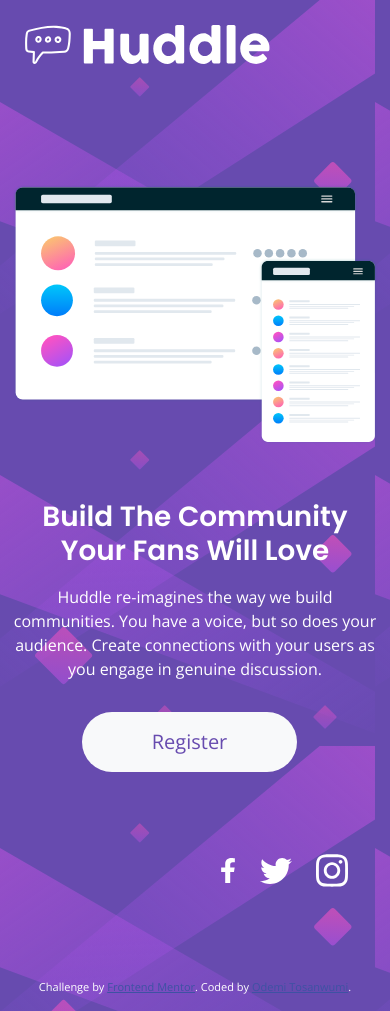
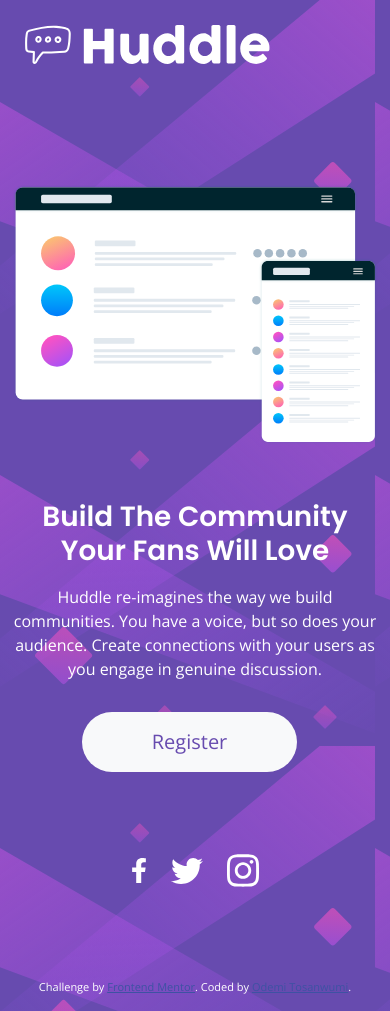
Before and after one commit to odemiit/Huddle-Landing-Page, a plain HTML site: page index.html in a window 390 px wide. Drawn offline with nearby package versions, Linux system fonts and the light colour scheme.

Commit message:
Social Media Div Update Changed the padding and text align of the social media div for mobile.

```diff
--- a/styles.css
+++ b/styles.css
@@ -121,4 +121,9 @@ body {
     .big-heading {
         text-align: center;
     }
+
+    #social-media {
+        text-align: center;
+        padding-right: 0%;
+    }
 }
```
